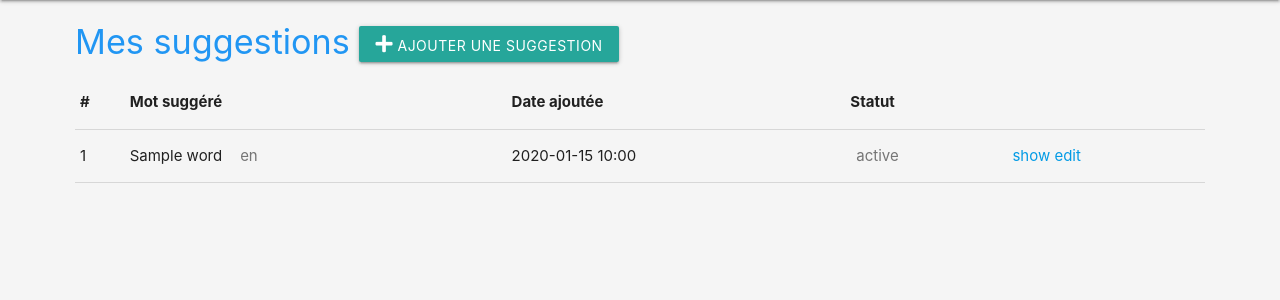
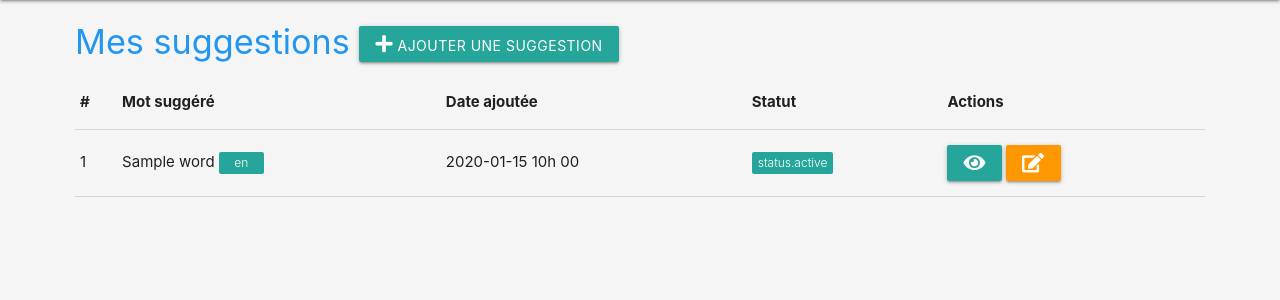
Before and after one commit to thediaf/Djangou, a Symfony app: template templates/suggestion/index.html.twig in a window 1280 px wide. Shown: the part 64-364 px from the top of the page. Run offline with Twig, Linux system fonts and the light colour scheme; the template is opened without the code that fills it: most values are stand-ins (such as "Sample title", 1, 10 or a date in 2020); some libraries are stand-ins or nearby versions.

Commit message:
Customize suggestion listing

```diff
--- a/src/Controller/SuggestionController.php
+++ b/src/Controller/SuggestionController.php
@@ -78,6 +78,7 @@ class SuggestionController extends AbstractController
     public function edit(Request $request, Suggestion $suggestion): Response
     {
         $form = $this->createForm(SuggestionType::class, $suggestion);
+        $form->get('translate')->add('language');
         $form->handleRequest($request);
 
         if ($form->isSubmitted() && $form->isValid()) {
--- a/src/Entity/Suggestion.php
+++ b/src/Entity/Suggestion.php
@@ -151,11 +151,11 @@ class Suggestion
     {
         switch($this->status) {
             case self::PENDING:
-                return 'warning';
+                return 'amber';
             case self::REJECTED:
-                return 'danger';
+                return 'red';
             case self::ACCTEPED:
-                return 'success';
+                return 'green';
             default:
                 return 'default';
         }
--- a/templates/suggestion/index.html.twig
+++ b/templates/suggestion/index.html.twig
@@ -19,18 +19,23 @@
                     <th>Mot suggéré</th>
                     <th>Date ajoutée</th>
                     <th>Statut</th>
+                    <th>Actions</th>
                 </tr>
             </thead>
             <tbody>
             {% for suggestion in suggestions %}
                 <tr>
                     <td>{{ loop.index }}</td>
-                    <td>{{ suggestion.word }} <span class="badge badge-success">{{ suggestion.language }}</span> </td>
-                    <td>{{ suggestion.suggestedAt ? suggestion.suggestedAt|date('Y-m-d H:i') : '' }}</td>
-                    <td><span class="badge badge-{{ suggestion.badgeStatus }}">{{ suggestion.status }}</span></td>
+                    <td>{{ suggestion.word }} <span class="badge new" data-badge-caption="{{ suggestion.language }}"></span> </td>
+                    <td>{{ suggestion.suggestedAt ? (suggestion.suggestedAt|date('Y-m-d H') ~ 'h ' ~ suggestion.suggestedAt|date('i')) : '' }}</td>
+                    <td><span class="badge new {{ suggestion.badgeStatus }}" data-badge-caption="{{ ('status.' ~ suggestion.status)|trans }}"></span></td>
                     <td>
-                        <a href="{{ path('suggestion_show', {'id': suggestion.id}) }}">show</a>
-                        <a href="{{ path('suggestion_edit', {'id': suggestion.id}) }}">edit</a>
+                        <a class="btn waves-effect" href="{{ path('suggestion_show', {'id': suggestion.id}) }}">
+                            <i class="fa fa-eye"></i>
+                        </a>
+                        <a class="btn orange waves-effect" href="{{ path('suggestion_edit', {'id': suggestion.id}) }}">
+                            <i class="fa fa-edit"></i>
+                        </a>
                     </td>
                 </tr>
             {% endfor %}
--- /dev/null
+++ b/translations/messages.fr.yaml
@@ -0,0 +1,4 @@
+status:
+  pending: En attente
+  rejected: Rejeté
+  accepted: Approuvé
```
